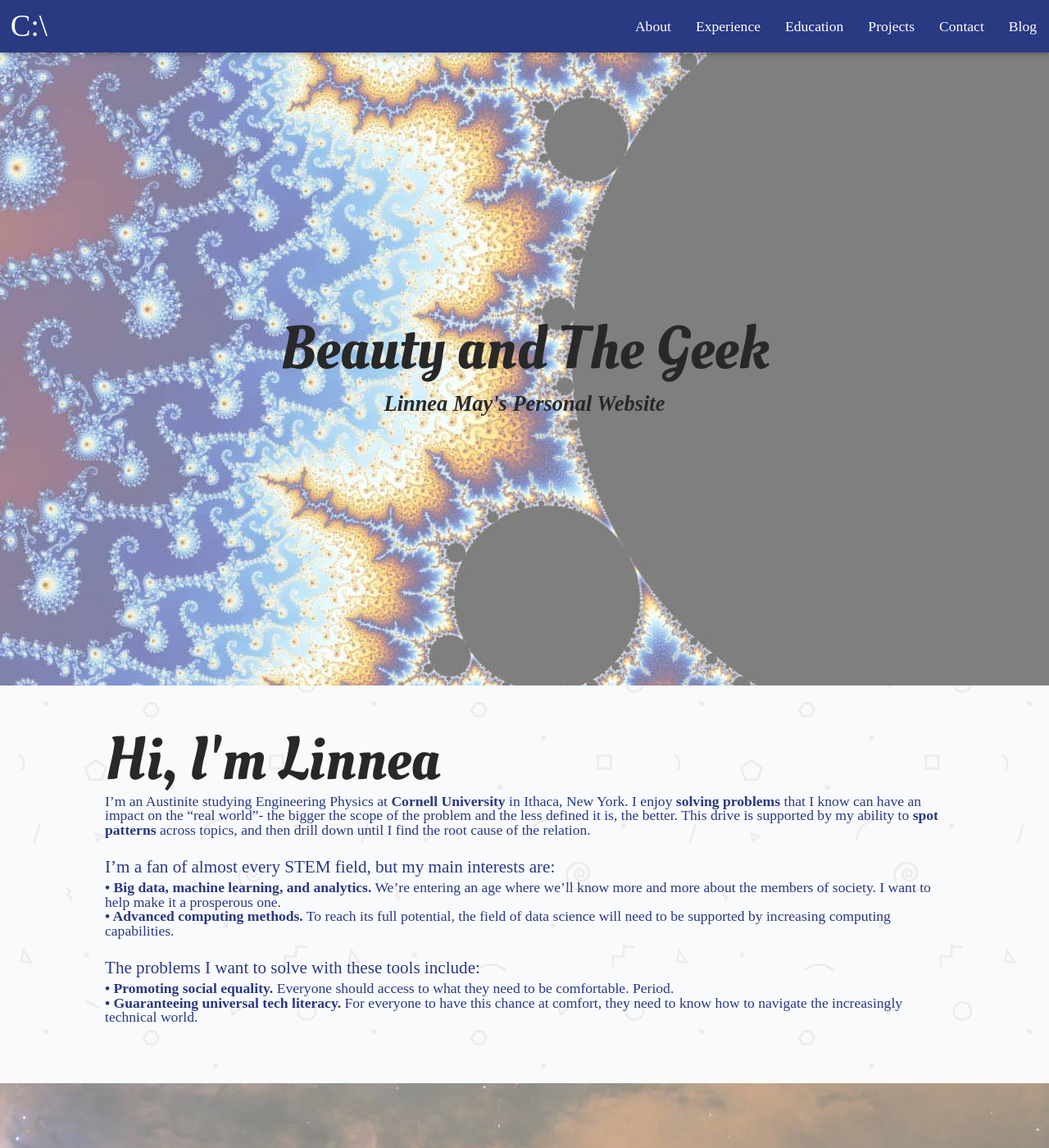
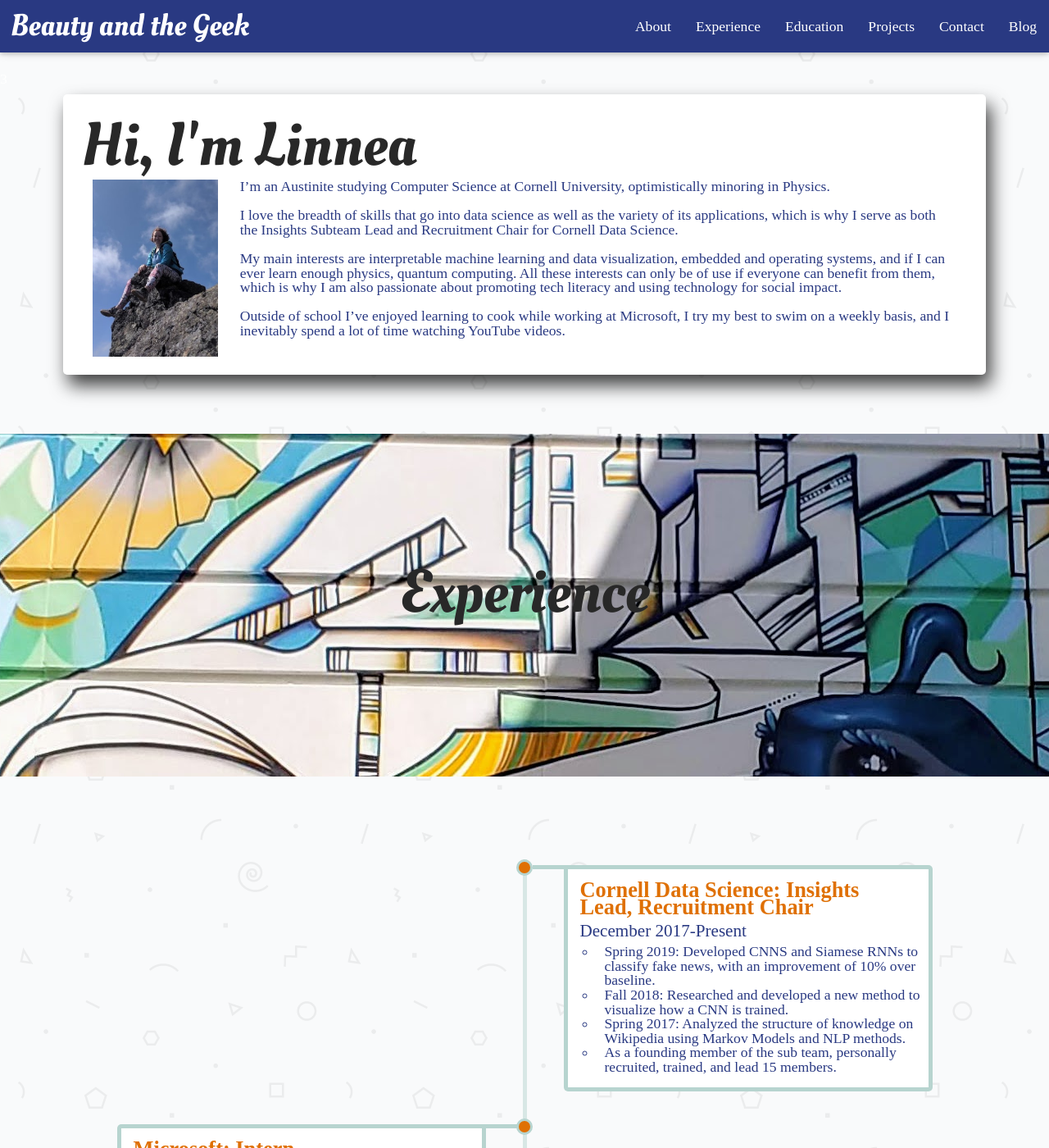
Before and after one commit to linnealovespie/linnealovespie.github.io, a Jekyll site: the page index.html, which Jekyll copies as it is, in a window 1280 px wide and 1400 px high. Shown: the whole window at 82% size. Built offline with Jekyll 4.4.1, drawn with Linux system fonts in a browser that asks for light colours; some web fonts are replaced; some of the changed text lies outside the part shown.

Commit message:
updates to info

```diff
--- a/css/stylesheet.css
+++ b/css/stylesheet.css
@@ -136,7 +136,7 @@ h1{
         padding: 20px; }
         .timeline ul li .content h5 {
           color: #df7004;
-          padding-bottom: 5px;
+          padding-bottom: 0px;
           text-align: left;
           margin: 0; }
         .timeline ul li .content p {
@@ -316,6 +316,23 @@ html {
   padding: 0 2% 2% 2%; }
 
 .page-container {
-  padding: 4% 10%; }
+  padding: 4% 6%; }
+
+.raised{
+  background-color:white;
+  -webkit-box-shadow: 6px 13px 22px 0px rgba(0,0,0,0.75);
+  -moz-box-shadow: 6px 13px 22px 0px rgba(0,0,0,0.75);
+  box-shadow: 6px 13px 22px 0px rgba(0,0,0,0.75);
+  padding: 2%;
+    border-radius: 5px;
+
+}
 
 /*# sourceMappingURL=stylesheet.css.map */
+.education-list{
+  padding-left:10px;
+  list-style-type: circle;
+}
+.education-list li{
+  list-style-type: circle;
+}
--- a/index.html
+++ b/index.html
@@ -15,13 +15,15 @@
 
 <body>
     <!--LANDING PAGE!-->
-    <div class="parallax-container" id="landing-parallax">
-        <div class="parallax"><img src="img/mandel.jpg"></div>
+    <!---<div class="parallax-container" id="landing-parallax">-->
+        <!----<div class="parallax"><img src="img/mandel.jpg"></div>!-->
+        <a id="about" class="smooth"></a>
+
         <div class="navbar-fixed">
             <!--NAVBAR-->
             <nav>
                 <div class="nav-wrapper">
-                    <a href="#" class="brand-logo" style="margin-left:1%;">C:\</a>
+                    <a href="#" class="brand-logo" style="margin-left:1%;font-family:'Oleo Script', cursive">Beauty and the Geek</a>
                     <a href="#" data-activates="mobile-demo" class="button-collapse" style="font-size:2.1rem;">cd</a>
                     <ul class="right hide-on-med-and-down">
                         <li><a href="#about">About</a></li>
@@ -41,36 +43,48 @@
                     </ul>
                 </div>3
             </nav>
-        </div>
-        <div class="call-container">
+        <!---</div>-->
+        <!---<div class="call-container">
             <div class="row" id="closer-row">
                 <h1>Beauty and The Geek</h1>
                 <i><h5 style="color:#282828;">Linnea May's Personal Website</h5></i>
             </div>
-        </div>
+        </div>!-->
     </div>
     <!--<a><img class="responsive-img" id="scroll-icon" src="img/arrows.png"></a>!-->
-    <a id="about" class="smooth"></a>
     <div class="page-container">
-        <div class="row">
+        <div class="row raised">
             <h1>Hi, I'm Linnea</h1>
-            <p>I’m an Austinite studying Engineering Physics at <b>Cornell University</b> in Ithaca, New York. I enjoy <b>solving problems</b> that I know can have an impact on the “real world”- the bigger the scope of the problem and the less defined it is, the better. This drive is supported by my ability to <b>spot patterns</b> across topics, and then drill down until I find the root cause of the relation. </p><br>
-            <h6>I’m a fan of almost every STEM field, but my main interests are: </h6>
-            <ul>
-                <li><b>•	Big data, machine learning, and analytics.</b> We’re entering an age where we’ll know more and more about the members of society. I want to help make it a prosperous one. </li>
-                <li><b>•	Advanced computing methods.</b> To reach its full potential, the field of data science will need to be supported by increasing computing capabilities.</li>
-            </ul><br>
-            <h6>The problems I want to solve with these tools include: </h6>
-            <ul>
-                <li><b>•	Promoting social equality. </b>Everyone should access to what they need to be comfortable. Period.</li>
-                <li><b>•	Guaranteeing universal tech literacy. </b>For everyone to have this chance at comfort, they need to know how to navigate the increasingly technical world. </li>
-            </ul>
+            <div class='col m2' style="display: flex;
+            justify-content: center;
+            align-items: center;
+            overflow: hidden">
+                <img src="img/me1.jpg" style="flex-shrink: 0;
+                width:100%;height:auto;">
+            </div>
+            <div class="col m10">
+                <p>
+                    I’m an Austinite studying Computer Science at Cornell University, optimistically minoring in Physics.
+                    <br><br>
+                    I love the breadth of skills that go into data science as well as the variety of its applications,
+                    which is why I serve as both the Insights Subteam Lead and Recruitment Chair for Cornell Data Science.
+                    <br><br>
+                    My main interests are interpretable machine learning and data visualization, embedded and operating systems,
+                    and if I can ever learn enough physics, quantum computing.
+                    All these interests can only be of use if everyone can benefit from them, which is why I am also passionate
+                    about promoting tech literacy and using technology for social impact.
+                    <br><br>
+                    Outside of school I’ve enjoyed learning to cook while working at Microsoft, I try my best to swim
+                    on a weekly basis, and I inevitably spend a lot of time watching YouTube videos.
+                </p>
+
+            </div>
         </div>
 
     </div>
     <a id="experience" class="smooth"></a>
     <div class="parallax-container" id="section-parallax">
-        <div class="parallax"><img src="img/eagleNebula.jpg"></div>
+        <div class="parallax"><img src="img/experience.jpg"></div>
         <div class="section-container" style="text-align:center;">
             <div class="row" id="closer-row">
                 <h1>Experience</h1>
@@ -82,34 +96,33 @@
             <ul>
                 <li>
                     <div class="content">
-                        <h5 id="timeline-title"><b>Tech Chicas: </b>Project Leader</h5>
-                        <h6>January 2016-July 2017</h6>
+                        <h5 id="timeline-title"><b>Cornell Data Science: </b>Insights Lead, Recruitment Chair</h5>
+                        <h6>December 2017-Present</h6>
                         <ul id="experience-list">
-                            <li>Partnered with the Austin Housing Authority to deliver a total of 15 workshops for over 40 girls aged 8-15 living in public housing.</li>
-                            <li>Developed budget and project proposal in order to raise over $6000 in grants.</li>
-                            <li>Wrote 100 hours of curriculum for workshops on 3D modeling, web and app development, VR, GIS, video game design, and robotics.</li>
+                            <li>Spring 2019: Developed CNNS and Siamese RNNs to classify fake news, with an improvement of 10% over baseline.</li>
+                            <li>Fall 2018: Researched and developed a new method to visualize how a CNN is trained.</li>
+                            <li>Spring 2017: Analyzed the structure of knowledge on Wikipedia using Markov Models and NLP methods.</li>
+                            <li>As a founding member of the sub team, personally recruited, trained, and lead 15 members.</li>
                         </ul>
                     </div>
                 </li>
                 <li>
                     <div class="content">
-                        <h5 id="timeline-title"><b>FTC Robotics: </b>Project Manager</h5>
-                        <h6>June 2015-2017</h6>
+                        <h5 id="timeline-title"><b>Microsoft: </b>Intern</h5>
+                        <h6>May 2019-August 2019</h6>
                         <ul id="experience-list">
-                            <li>Lead a team of 11 peers through Agile Development and Scrum to support our robot's modular design. </li>
-                            <li>Personally implemented data-driven decision making to improve the design of our robot and subsequently win the “Design Award” at the World Championships 3 years in a row. </li>
-                            <li>Build and maintain a fully custom team website and blog that averages 300 monthly individual visits.</li>
+                            <li>Designing and implementing features to enhance the end user experience in Windows Virtual Desktop. </li>
                         </ul>
                     </div>
                 </li>
                 <li>
                     <div class="content">
-                        <h5 id="timeline-title"><b>Oceaneering: </b>Intern</h5>
-                        <h6>February 2016</h6>
+                        <h5 id="timeline-title"><b>IBM Research: </b>Intern</h5>
+                        <h6>May 2018- August 2018</h6>
                         <ul id="experience-list">
-                            <li>Designed an alternative attachment arm for subsea cable distribution modules used in oil rigs. </li>
-                            <li>Used quantitative analysis to determine the optimal design based on given constraints and within our limited available time. </li>
-                            <li>Mentored by analysts on Finite Element Analysis as a part of design process.</li>
+                            <li>Developed a full-stack web application to visualize geospatial data using Flask and REST APIs.
+                                Work is now being used in research on visualizing big data. </li>
+                            <li>Built models for anomaly detection in 100GB of time series data using Spark and scalable ML. </li>
                         </ul>
                     </div>
                 </li>
@@ -118,7 +131,7 @@
     </div>
     <a id="education" class="smooth"></a>
     <div class="parallax-container" id="section-parallax1">
-        <div class="parallax"><img src="img/CMS_Higgs-event.png"></div>
+        <div class="parallax"><img src="img/education2.jpg"></div>
         <div class="section-container" style="text-align:center;">
             <div class="row" id="closer-row">
                 <h1>Education</h1>
@@ -126,88 +139,27 @@
         </div>
     </div>
     <div class="page-container">
-        <div class="row valign-wrapper">
-            <div class="col m6 s12" style="text-align:center">
-                <img src="img/cornell.png" style="width:20%;">
-                <h6>Cornell University, Class of 2021</h6>
-                <p><b>Major: </b>Engineering Physics/Computer Science</p>
-                <b>Notable Courses:</b>
-                <ul style="text-align:center">
-                    <li>Data Science Training Program</li>
-                    <li>OO Programming and Data Structures</li>
-                    <li>Discrete Math</li>
-                </ul>
-            </div>
-            <div class="col m6 s12" style="text-align:center">
-                <img src="img/vipers-logo-v-250px.png" style="width:20%;">
-                <h6>Vandegrift High School, Class of 2017</h6>
-                <p><b>Rank 6</b> out of 560</p>
-                <b>Notable Courses:</b>
-                <ul style="text-align:center">
-                    <li>AP Calculus-Based Physics</li>
-                    <li>PLTW Principles of Engineering</li>
-                </ul>
-            </div>
-        </div>
-        <div class="row">
-            <div class="col m4 s12">
-                <h5>Programming Languages
-                    <!--<a class="tooltipped" data-position="right" data-delay="50" data-tooltip="Each dot represetnts a year of expereince with the skill/tool. Rounded to one significant fiugure.">*</a>!--></h5>
-                <div class="row">
-                    <div class="skill">
-                        <p>Java- 3 years</p>
-                    </div>
-                    <div class="bar-bg">
-                        <div class="bar-progress" style="height:10px;width:100%;"></div>
-                    </div>
-                    <p>HTML/CSS/Javascript- 3</p>
-                    <div class="bar-bg">
-                        <div class="bar-progress" style="height:10px;width:100%;"></div>
-                    </div>
-                    <p>Python- 2</p>
-                    <div class="bar-bg">
-                        <div class="bar-progress" style="height:10px;width:67%;"></div>
-                    </div>
-                    <p>D3.js- 1</p>
-                    <div class="bar-bg">
-                        <div class="bar-progress" style="height:10px;width:33%;"></div>
-                    </div>
+        <div class="row raised">
+                <div class="col m6">
+                        <h6>Cornell University, Class of 2021</h6>
+                        <p>Major in Computer Science, Minor in Physics</p>
+                        <b>Notable Courses:</b>
+                        <ul class="education-list">
+                            <li><b>Core: </b>Algorithms, Data Structures, Embedded Systems, Function Programming</li>
+                            <li><b>Interests: </b> Machine Learning, Data-Driven Web Apps, Manifolds</li>
+                            <li><b>Phsyics: </b>Honors Mechanics, E&M, Waves</li>
+                            <li><b>Fun: </b>Intermediate Ski, Large Boat Sailing</li>
+                        </ul>
                 </div>
-            </div>
-            <div class="col m4 s12">
-                <h5>Other Software</h5>
-                <div class="row">
-                    <p>Autodesk Inventor- 3</p>
-                    <div class="bar-bg">
-                        <div class="bar-progress" style="height:10px;width:100%;"></div>
-                    </div>
-                    <p>Tableau- 1</p>
-                    <div class="bar-bg">
-                        <div class="bar-progress" style="height:10px;width:33%;"></div>
-                    </div>
-                    <p>Spark and Hadoop- 1</p>
-                    <div class="bar-bg">
-                        <div class="bar-progress" style="height:10px;width:33%;"></div>
-                    </div>
+                <div class='col m6'>
+                    <h6>Skills and Interests</h6>
+                    <ul class='education-list'>
+                        <li><b>Programming Languages:</b> Python, Java, OCaml, D3.js, C, C++</li>
+                        <li><b>Technical Skills:</b> Bash, Hadoop/Spark, Git, REST APIs</li>
+                        <li><b>Key Skills:agile development, leadership, analytics</b></li>
+                    </ul>
                 </div>
-            </div>
-            <div class="col m4 s12">
-                <h5>Project-Oriented Skills</h5>
-                <div class="row">
-                    <p>Agile Development/Scrum- 2</p>
-                    <div class="bar-bg">
-                        <div class="bar-progress" style="height:10px;width:100%;"></div>
-                    </div>
-                    <p>Grant Proposal Writing- 2</p>
-                    <div class="bar-bg">
-                        <div class="bar-progress" style="height:10px;width:100%;"></div>
-                    </div>
-                    <p>Design Thinking- 1</p>
-                    <div class="bar-bg">
-                        <div class="bar-progress" style="height:10px;width:50%;"></div>
-                    </div>
-                </div>
-            </div>
+
         </div>
     </div>
     <a id="projects" class="smooth"></a>
--- a/js/baseAnimation.js
+++ b/js/baseAnimation.js
@@ -30,7 +30,7 @@ var height = $(window).height() - 64;
 //centers the "call to action" on the first page
 var callContainer = (height - $(".call-container").height() - 64) / 2;
 $(".call-container").css('margin-top', callContainer);
-$(".section-container").css('margin-top', callContainer / 1.5);
+$(".section-container").css('margin-top', callContainer / 2.5);
 
 var containerHeight = $(window).height()
 $(".page2-container").css('height', height);
```
Also changed, not shown: img/education.jpg (added), img/education2.jpg (added), img/experience.jpg (added), img/me1.jpg (added), img/me2.jpg (added), img/me3.jpg (added), img/microsoft.png (added), img/project.jpg, img/projects/CAH.jpg (added), img/projects/blackfriday.png (added), img/projects/fakenews.png (added), img/projects/syria.png (added), img/projects/wikinsights.png (added), 4 other files.
